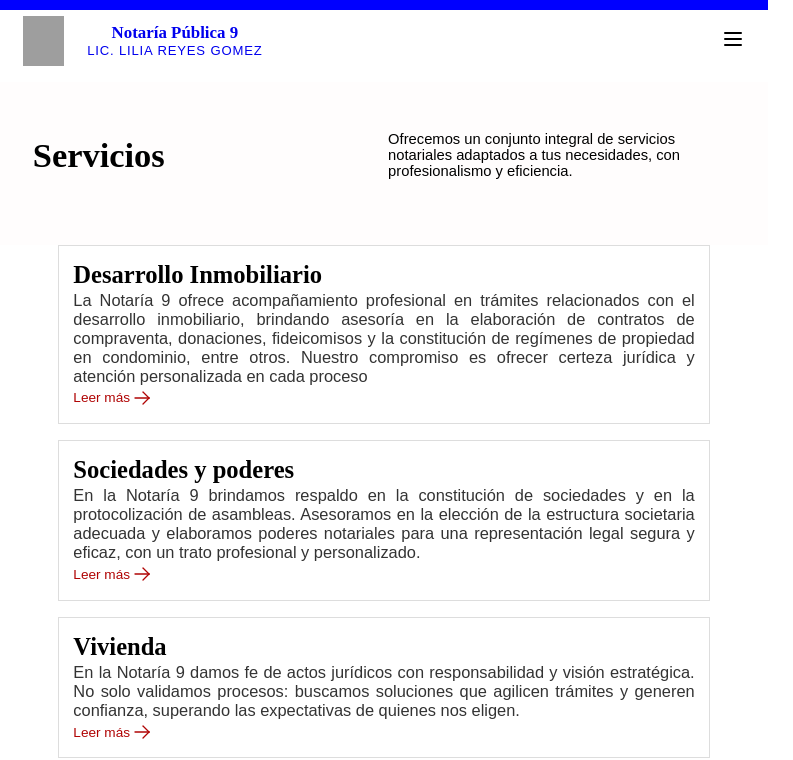
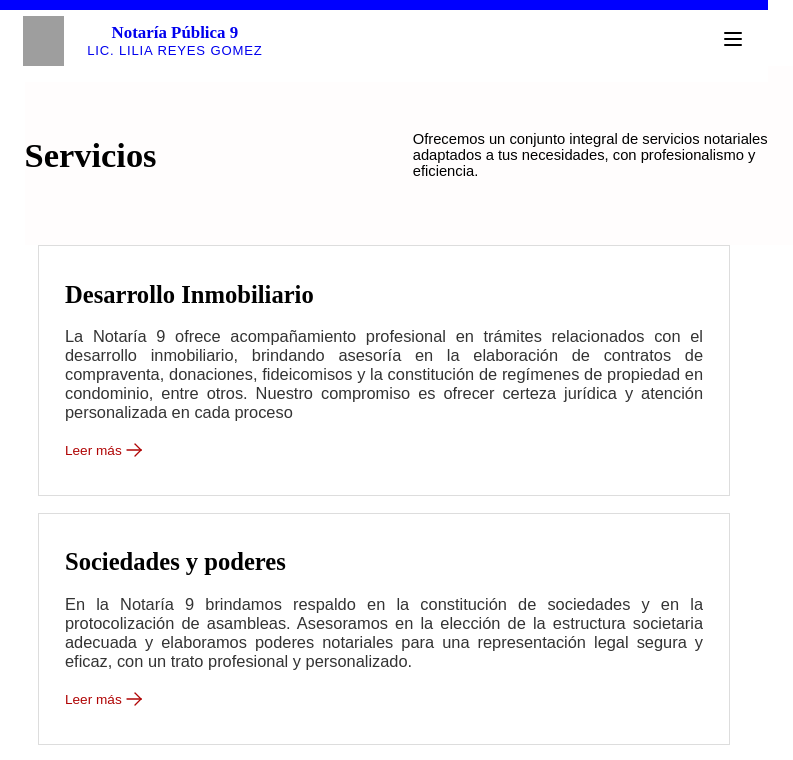
Before and after one commit to bornsrss14/notaria-nueve, a React (Create React App) app: page /todos-servicios in a window 768 px wide. Shown: the top 760 px of the page, 793 px wide, since content can reach past the window. Built offline with nearby package versions, Linux system fonts and the light colour scheme; grey boxes are pictures that could not be loaded.

Commit message:
terminé la secciones de estilos, solo falta estilizar el footer

```diff
--- a/src/Styles/Hero.css
+++ b/src/Styles/Hero.css
@@ -242,12 +242,6 @@ body {
   align-items: center;
   color: var(--color-wine);
 }
-.special-section {
-  height: 12rem;
-  width: 18rem;
-  padding: 1.44rem 0.9rem;
-  border: 1px solid var(--color-light-gray);
-}
 
 .each-serv-icon-label {
   display: flex;
@@ -484,7 +478,6 @@ body {
   max-width: 100%;
   gap: 2rem;
   grid-template-columns: repeat(2, 1fr);
-  justify-content: center;
   align-content: center;
   padding: 0 2.9rem;
   margin: 2.3rem auto;
@@ -603,7 +596,6 @@ html {
   display: grid;
   text-align: center;
   overflow-y: hidden;
-  margin: 3rem 0 2rem;
 }
 
 #facilities-gallery {
@@ -867,13 +859,11 @@ html {
 
 .itemsListado {
   width: fit-content;
-  min-width: 20rem;
-}
-.itemsListado > p {
-  margin-top: 1rem;
+  max-width: 100%;
 }
 
 .text-color-secondary {
+  margin-top: 1rem;
   color: var(--text-color--text-secondary);
 }
 
@@ -1021,11 +1011,27 @@ html {
 
 /* EVERYTHING RELATED TO MEDIA QUERIES desktop */
 @media (min-width: 768px) {
+  .special-section {
+    height: 12rem;
+    width: 18rem;
+    padding: 1.44rem 0.9rem;
+    border: 1px solid var(--color-light-gray);
+  }
+  .special-section-section {
+    height: auto;
+    width: 90%;
+    padding: 2rem 2rem;
+    border: 1px solid var(--color-light-gray);
+    display: flex;
+    flex-direction: column;
+    gap: 1rem;
+  }
+
   .container-main-services {
-    display: flex;
-    flex-direction: row;
+    display: grid;
+    grid-template-columns: repeat(4, 1fr);
     width: 100%;
-    justify-content: space-evenly;
+    place-items: center;
     height: auto;
     position: relative;
   }
@@ -1111,6 +1117,15 @@ html {
 
 /* mobile first */
 @media (max-width: 768px) {
+  .special-section-section {
+    height: auto;
+    width: 90%;
+    padding: 2rem 1.56rem;
+    border: 1px solid var(--color-light-gray);
+    display: flex;
+    flex-direction: column;
+    gap: 1rem;
+  }
   .container-main-services {
     display: flex;
     flex-direction: column;
@@ -1297,7 +1312,7 @@ html {
   }
   #facilities-wrapper {
     padding: 0 1.7rem;
-    margin: 0 1rem;
+    margin: 0;
   }
 
   /* FOOTER */
--- a/src/Styles/articles.css
+++ b/src/Styles/articles.css
@@ -42,11 +42,11 @@
 @media (max-width: 768px) {
   .articulos {
     display: grid;
-    width: 100%;
+    max-width: 100%;
     height: auto;
-    padding: 4rem 2rem;
+    padding: 4rem 0rem;
     background-color: var(--color-white-plus);
-    margin: 4rem 0rem 0;
+    margin: 4rem 1.5rem 0;
     gap: 0.5rem;
   }
   #inicio_articulos_item-content {
--- a/src/Styles/servicios-notariales.css
+++ b/src/Styles/servicios-notariales.css
@@ -4,6 +4,18 @@
     display: flex;
     flex-direction: column;
     min-width: 100%;
+  }
+  #section_servicios_layout {
+    display: grid;
+    grid-auto-columns: 1fr;
+    /* grid-template-columns: repeat(3, 1fr); */
+    grid-template-columns: repeat(auto-fit, minmax(350px, 1fr));
+    grid-column-gap: 4rem;
+    grid-template-rows: auto;
+    grid-row-gap: 2rem;
+    width: 100%;
+    place-items: stretch start;
+    padding: 4rem 3rem;
   }
 }
 @media (max-width: 768px) {
@@ -12,16 +24,12 @@
     flex-direction: column-reverse;
     padding-top: 4rem;
   }
+  #section_servicios_layout {
+    display: grid;
+    grid-auto-columns: 1fr;
+    grid-template-columns: 1fr;
+    width: 100%;
+    padding: 4rem 3rem;
+    gap: 2rem;
+  }
 }
-#section_servicios_layout {
-  display: grid;
-  grid-auto-columns: 1fr;
-  /* grid-template-columns: repeat(3, 1fr); */
-  grid-template-columns: repeat(auto-fit, minmax(350px, 1fr));
-  grid-column-gap: 4rem;
-  grid-template-rows: auto;
-  grid-row-gap: 2rem;
-  width: 100%;
-  place-items: stretch start;
-  padding: 4rem 3rem;
-}
--- a/src/components/Layout/FAQ.js
+++ b/src/components/Layout/FAQ.js
@@ -1,6 +1,6 @@
 import React from "react";
 import { useState } from "react";
-export const FAQComp = ({ paramColor = "white" }) => {
+export const FAQComp = ({ nQuestions, paramColor = "white" }) => {
   const [openIndex, setOpenIndex] = useState(null);
   const faqsGenerales = [
     {
@@ -75,7 +75,7 @@ export const FAQComp = ({ paramColor = "white" }) => {
         className="faq-container"
       >
         <div className="faq-list">
-          {faqsGenerales.map((faq, index) => (
+          {faqsGenerales.slice(0, nQuestions).map((faq, index) => (
             <div key={index} className="faq-item">
               <button className="faq-question" onClick={() => toggleFaq(index)}>
                 {`${index + 1}.- ${faq.question}`}
--- a/src/components/Layout/HeroSection.js
+++ b/src/components/Layout/HeroSection.js
@@ -1,6 +1,13 @@
 import React from "react";
 
 export const HeroSection = () => {
+  function scrollBehavior() {
+    console.log("fors");
+    window.scrollTo({
+      top: 500,
+      behavior: "smooth",
+    });
+  }
   return (
     <>
       <section className="hero">
@@ -25,8 +32,12 @@ export const HeroSection = () => {
             </p>
           </div>
           <div className="container-btns">
-            <button className="contact-button">Contáctanos</button>
-            <button className="contact-button-vol-2">Horarios</button>
+            <button onClick={scrollBehavior} className="contact-button">
+              Conócenos
+            </button>
+            <a href="/#horarios-servicio">
+              <button className="contact-button-vol-2">Horarios</button>
+            </a>
           </div>
         </div>
         {/* <img
--- a/src/components/Layout/Home.js
+++ b/src/components/Layout/Home.js
@@ -18,7 +18,7 @@ export const Home = () => {
       <Contacto />
       <Facilities />
       <FacilitiesGallery customHeight={"220px"} />
-      <FAQComp />
+      <FAQComp nQuestions={4} />
     </div>
   );
 };
--- a/src/components/Layout/NuestrosServicios.js
+++ b/src/components/Layout/NuestrosServicios.js
@@ -6,7 +6,7 @@ import objetoContenido from "../hooks/servicios.json";
 import { Link } from "react-router-dom";
 export const NuestrosServicios = () => {
   return (
-    <div style={{ background: "#0f0377" }}>
+    <div style={{ background: "white" }}>
       <div style={{ padding: "0rem 0rem 2rem 0rem" }}>
         <div className="articulos">
           <div className="">
@@ -25,10 +25,10 @@ export const NuestrosServicios = () => {
         >
           {objetoContenido.map((serv) => {
             return (
-              <div className="special-section">
+              <div className="special-section-section">
                 <h3 className="heading-style-h4">{serv.titulo}</h3>
                 <p className="text-style-item-5lines">{serv.resumen}</p>
-                <Link to={"todos-servicios"}>
+                <Link to={`/servicios/${serv.id}`}>
                   <ReadMore />
                 </Link>
               </div>
```
